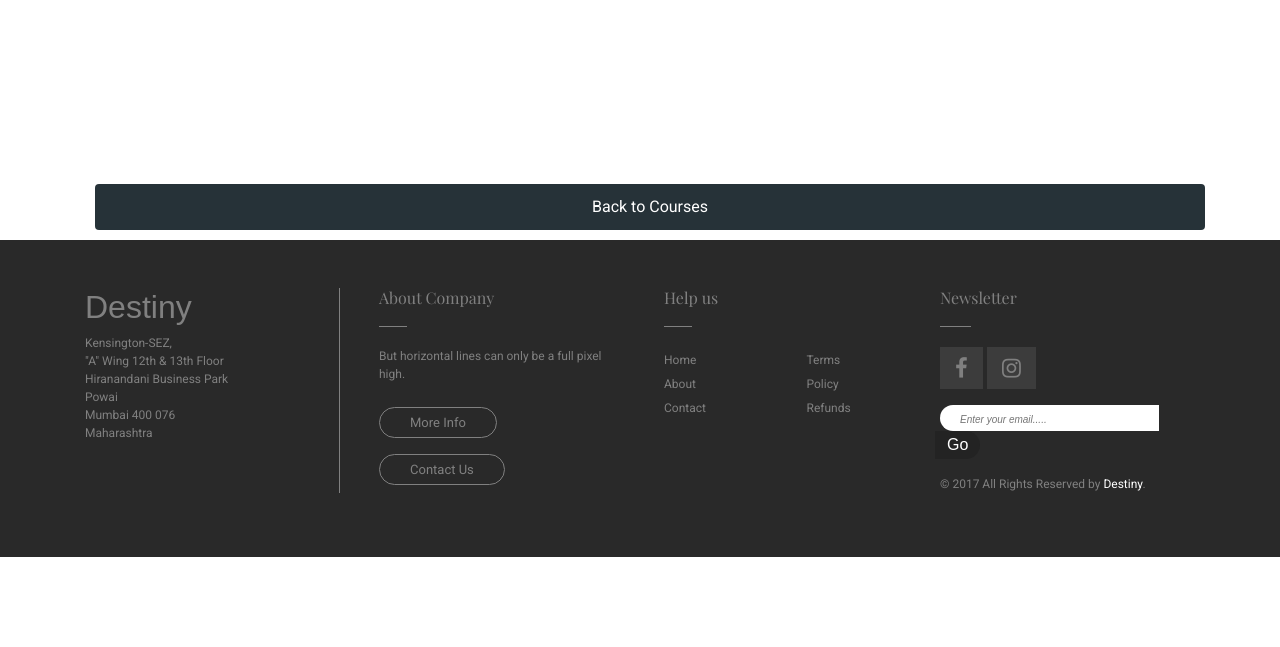
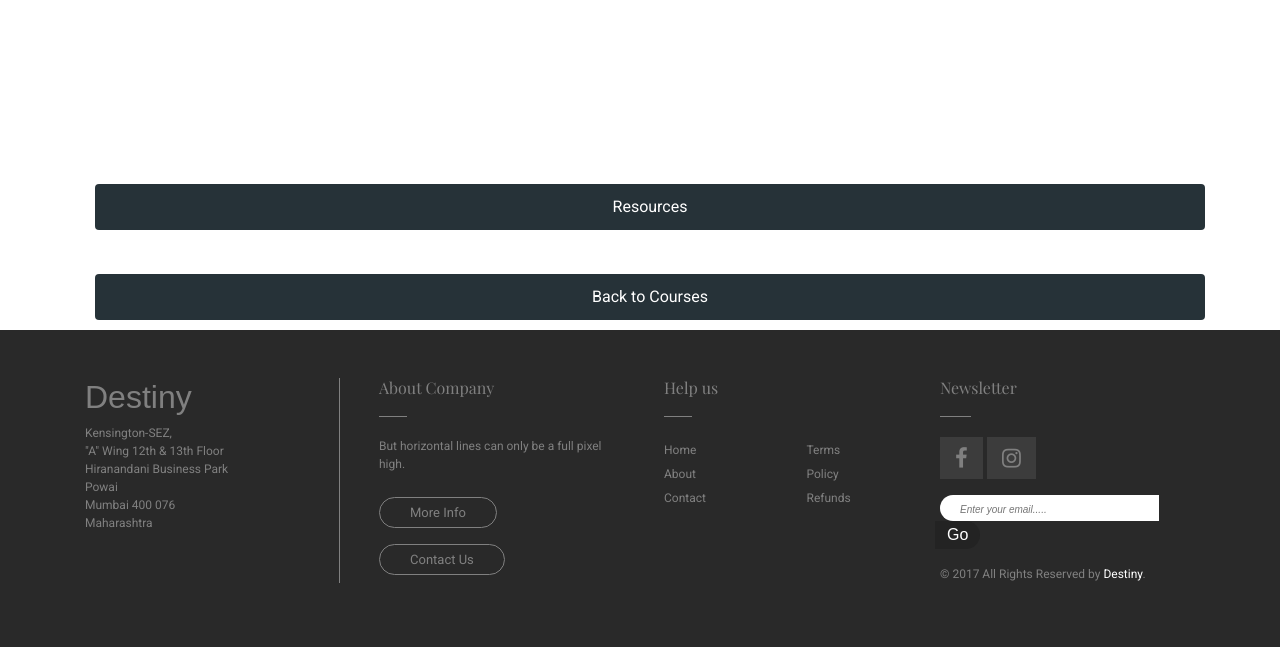
Before and after one commit to kevinM01/E-LearingWebsite, a Django app: page /c5.html in a window 1280 px wide. Shown: the part 2036-2683 px from the top of the page. Before the commit the page ends 2593 px from the top, so only its background shows below. Run offline with Django 3.2, Linux system fonts and the light colour scheme; some libraries are stand-ins or nearby versions.

Commit message:
Resources Page

```diff
--- a/Home/urls.py
+++ b/Home/urls.py
@@ -17,6 +17,7 @@ urlpatterns = [
     path('c4.html', views.c4,name = 'c4.html'),
     path('c5.html', views.c5,name = 'c5.html'),
     path('c6.html', views.c6,name = 'c6.html'),
+    path('resources.html', views.resources, name='resources.html'),
     path('signup.html', views.signup,name = 'signup.html'),
     path('upload_file.html', views.upload_file, name='upload_file'),
     path('login_faculty.html', views.login_faculty,name = 'login_faculty'),
--- a/Home/views.py
+++ b/Home/views.py
@@ -1,16 +1,17 @@
-from django.contrib import auth,messages
+from django.contrib import auth, messages
 from django.db import models
 from django.views.generic.list import ListView
-from .models import Contact,faculty,Upload_Files
+from .models import Contact, faculty, Upload_Files
 from django.contrib.auth.models import User
 from django.contrib.auth.forms import UserCreationForm
 from django.contrib.auth import login, authenticate
 from django.shortcuts import render, redirect
 from .forms import SignUpForm
+import os
+
 
 # Maria@20
 # Create your views here.s
-
 
 
 def signup(request):
@@ -41,12 +42,13 @@ def loginU(request):
         firstname = request.POST.get('firstname')
         phone = request.POST.get('phone')
         if password == cpassword:
-            user = User(username=username,password=password)
+            user = User(username=username, password=password)
             user.save()
             return render(request, 'login1.html')
         else:
             return render(request, 'login.html')
     return render(request, 'login.html')
+
 
 def logoutU(request):
     auth.logout(request)
@@ -60,37 +62,52 @@ def aboutus(request):
 def catalog(request):
     return render(request, 'catalog.html')
 
+
 def catalog_faculty(request):
     return render(request, 'catalog_faculty.html')
 
+
 def contactus(request):
-    if request.method=='POST':
-        name= request.POST.get('name','')
-        email= request.POST.get('email','')
-        phone= request.POST.get('phone','')
-        desc= request.POST.get('desc','')
-        contactus = Contact(name=name,email=email,phone=phone,desc=desc)
+    if request.method == 'POST':
+        name = request.POST.get('name', '')
+        email = request.POST.get('email', '')
+        phone = request.POST.get('phone', '')
+        desc = request.POST.get('desc', '')
+        contactus = Contact(name=name, email=email, phone=phone, desc=desc)
         contactus.save()
         # print(name)
     return render(request, 'Contactus.html')
 
+
 def c1(request):
     return render(request, 'c1.html')
+
 
 def c2(request):
     return render(request, 'c2.html')
 
+
 def c3(request):
     return render(request, 'c3.html')
+
 
 def c4(request):
     return render(request, 'c4.html')
 
+
 def c5(request):
     return render(request, 'c5.html')
 
+
 def c6(request):
     return render(request, 'c6.html')
+
+
+def resources(request):
+    # path="C:\\Users\\Kevin\\PycharmProjects\\E-LearningWebsite\\static\\Material"
+    all_Materials = Upload_Files.objects.all()
+    return render(request, 'resources.html', {"Materials": all_Materials})
+
 
 def login_faculty(request):
     if request.method == "POST":
@@ -107,6 +124,7 @@ def login_faculty(request):
 
     return render(request, 'login_faculty.html')
 
+
 def login1(request):
     if request.method == "POST":
         username = request.POST.get('username')
@@ -119,6 +137,7 @@ def login1(request):
             return render(request, 'login1.html')
 
     return render(request, 'login1.html')
+
 
 # class UploadView(ListView):
 #     def get(self, request, user_name):
@@ -139,7 +158,6 @@ def login1(request):
 def upload_file(request):
     files = Upload_Files.objects.all()
     if request.method == "POST":
-
         topic_name = request.POST.get('topic_name')
         # video_file = request.FILES.get('video_file')
         notes_file = request.FILES.get('notes_file')
@@ -149,4 +167,4 @@ def upload_file(request):
         file.save()
         return redirect('catalog_faculty')
 
-    return render(request, 'upload_file.html', {"files":files})
+    return render(request, 'upload_file.html', {"files": files})
--- a/templates/c1.html
+++ b/templates/c1.html
@@ -108,6 +108,8 @@ Body{text-align:justify;}
 
 	<embed src ="static/python_tutorial.pdf#view=fitW" width="100%" style="height:100vh;" /><br> <br>
 
+<div id='back'><a href="resources.html"><button type="submit" class="btn" >Resources</button></a></div> <br>
+
 <div id='back'><a href="catalog"><button type="submit" class="btn" >Back to Courses</button></a></div> <br>
 </div>
 <!--<embed src ="static/python_tutorial.pdf#view=fitW" width="100%" height="100vh" /><br> <br>-->
--- a/templates/c2.html
+++ b/templates/c2.html
@@ -106,6 +106,9 @@ Body{text-align:justify;}
 	</div> <br> <br>
 
 	<embed src ="static/Java_tutorial.pdf" width="100%" style="height:100vh;" /><br> <br>
+
+	<div id='back'><a href="resources.html"><button type="submit" class="btn" >Resources</button></a></div> <br>
+
 	<div id='back'><a href="catalog"><button type="submit" class="btn" >Back to Courses</button></a></div>
 
 </div>
--- a/templates/c3.html
+++ b/templates/c3.html
@@ -106,6 +106,8 @@ Body{text-align:justify;}
 	</div> <br> <br>
   <embed src ="static/machine_learning_tutorial.pdf" width="100%" style="height:100vh;" /> <br> <br>
 
+	<div id='back'><a href="resources.html"><button type="submit" class="btn" >Resources</button></a></div> <br>
+
 	<div id='back'><a href="catalog"><button type="submit" class="btn" >Back to Courses</button></a></div> <br> <br>
 
 </div>
--- a/templates/c4.html
+++ b/templates/c4.html
@@ -105,6 +105,9 @@ Body{text-align:justify;}
 		<iframe width="560" height="315" src="https://www.youtube.com/embed/EOfCEhWq8sg" title="YouTube video player" frameborder="0" allow="accelerometer; autoplay; clipboard-write; encrypted-media; gyroscope; picture-in-picture" allowfullscreen></iframe>
 	</div> <br><br>
 <embed src ="static/android_tutorial.pdf" width="100%" style="height:100vh;" /> <br> <br>
+
+	<div id='back'><a href="resources.html"><button type="submit" class="btn" >Resources</button></a></div> <br>
+
 	<div id='back'><a href="catalog"><button type="submit" class="btn" >Back to Courses</button></a></div><br><br>
 
 </div>
--- a/templates/c5.html
+++ b/templates/c5.html
@@ -107,6 +107,9 @@ Body{text-align:justify;}
 
  <br>
 <embed src ="static/javascript_tutorial.pdf" width="100%" style="height:100vh;" /> <br> <br>
-<div id='back'><a href="catalog"><button type="submit" class="btn" >Back to Courses</button></a></div>
+
+	<div id='back'><a href="resources.html"><button type="submit" class="btn" >Resources</button></a></div> <br>
+
+	<div id='back'><a href="catalog"><button type="submit" class="btn" >Back to Courses</button></a></div>
 </div>
 {% endblock body %}
--- a/templates/c6.html
+++ b/templates/c6.html
@@ -107,6 +107,9 @@ Body{text-align:justify;}
 	</div> <br><br>
 	<embed src ="static/website_development_tutorial.pdf" width="100%" style="height:100vh;" /> <br> <br>
 	<!-- <a href="abc.pdf" download> </a> -->
+
+	<div id='back'><a href="resources.html"><button type="submit" class="btn" >Resources</button></a></div> <br>
+
 	<div id='back'><a href="catalog"><button type="submit" class="btn" >Back to Courses</button></a></div><br> <br>
 
 </div>
```
Also changed, not shown: templates/resources.html (added, +18 -0 lines), db.sqlite3, 10 other files.
